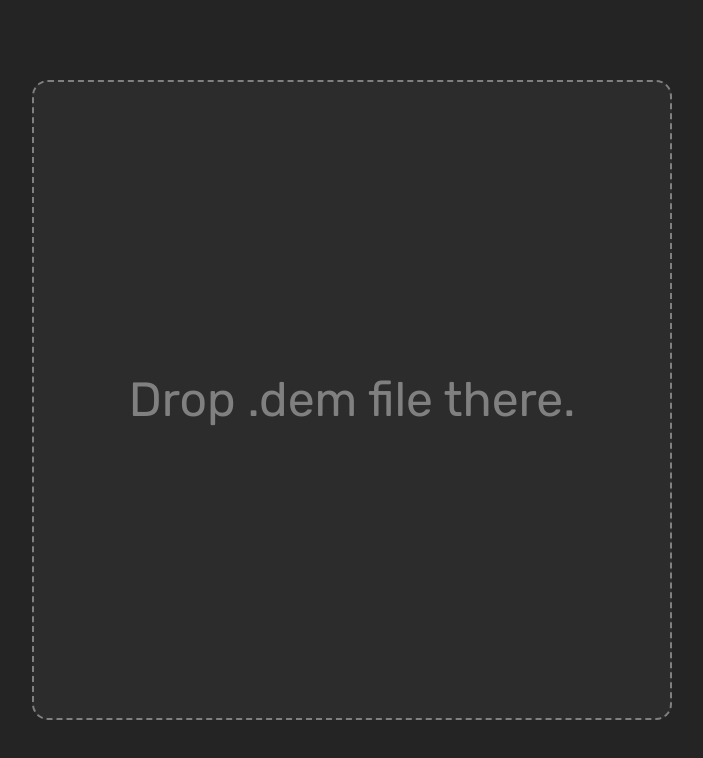
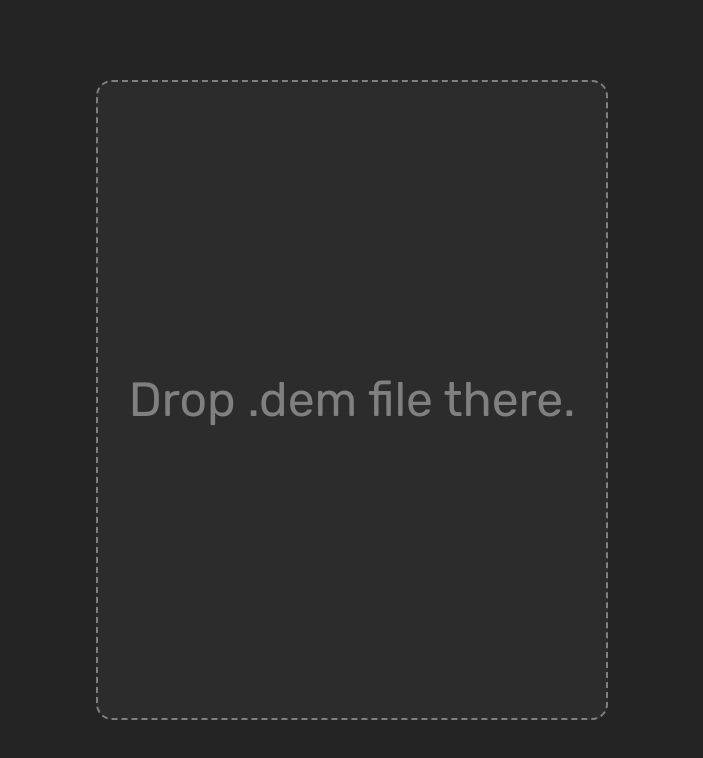
Before and after one commit to MuzTVForever/CSGO-Crosshair-From-Demo, a plain HTML site: page index.html in a window 1280 px wide. Shown: the whole page, without its empty margins (288-991 px from the left). Drawn offline with nearby package versions, Linux system fonts and the light colour scheme.

Commit message:
Add files via upload

```diff
--- a/index.html
+++ b/index.html
@@ -20,8 +20,8 @@
 </head>
 
 <body>
-	<div id="dragNdrop" class="content text-center" >
-		<div id="fileDropBox">Drop .dem file there.</div>
+	<div id="dragNdrop">
+		<div id="fileDropBox"><p class="dnd">Drop .dem file there.</p></div>
 	</div>
 
 	<div id="loader" class="carregamento triangulo" style="display: none;">
@@ -44,8 +44,8 @@
 			</tbody>
 		</table>
 
-		<div id="dragNdrop-2" class="content text-center" >
-			<div id="fileDropBox-2"> <p class="dnd">Drop .dem file there.</p></div>
+		<div id="dragNdrop-2">
+			<div id="fileDropBox-2"><p class="dnd">Drop .dem file there.</p></div>
 		</div>
 	</div>
 </body>
--- a/source/css/styles.css
+++ b/source/css/styles.css
@@ -20,7 +20,7 @@ body {
 #fileDropBox {
 	display: flex;
 	font-size: 6.0vh;
-	width: 80vh;
+	width: 40%;
 	height: 80vh;
 	line-height: 10em;
 	border: 2px dashed gray;
@@ -41,7 +41,7 @@ body {
 
 #fileDropBox-2 {
 	display: flex;
-	width: 180vh;
+	width: 100%;
 	height: 40vh;
 	line-height: 10em;
 	border: 2px dashed gray;
```
